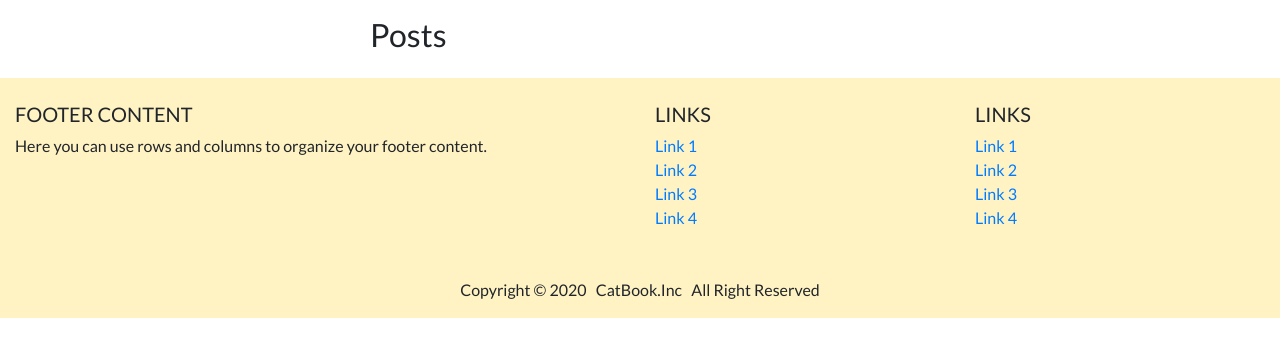
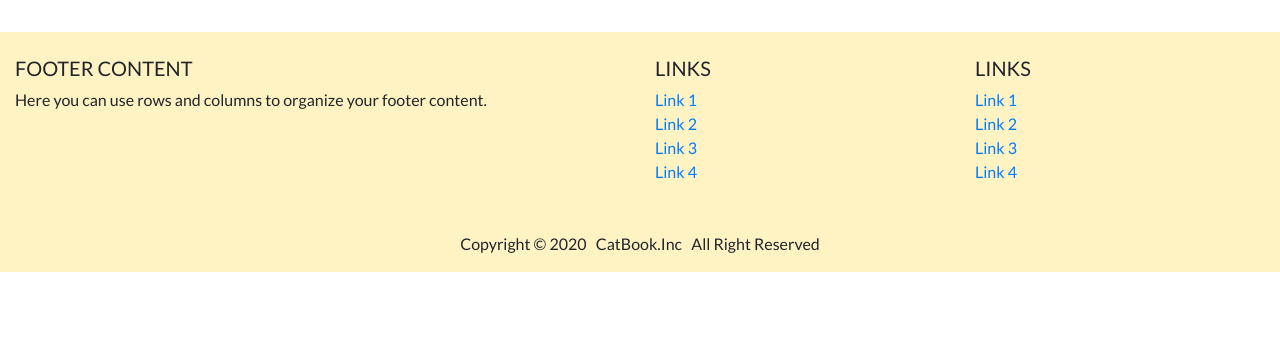
Before and after one commit to amazingshellyyy/catbook, a Django app: page /search/ in a window 1280 px wide. Shown: the part 74-431 px from the top of the page. Run offline with Django 3.2, Linux system fonts and the light colour scheme; data that the repository does not hold is empty; some libraries are stand-ins or nearby versions.

Commit message:
updates heading for global view

```diff
--- a/main_app/templates/global_view.html
+++ b/main_app/templates/global_view.html
@@ -13,8 +13,6 @@
         <div class="col-sm-6">
             {% if query %}
                 <h2>Search Results for: "{{ query }}"</h2>
-            {% else %}
-                <h2>Posts</h2>
             {% endif %}
         </div>
         <div class="col-sm-3">
```
